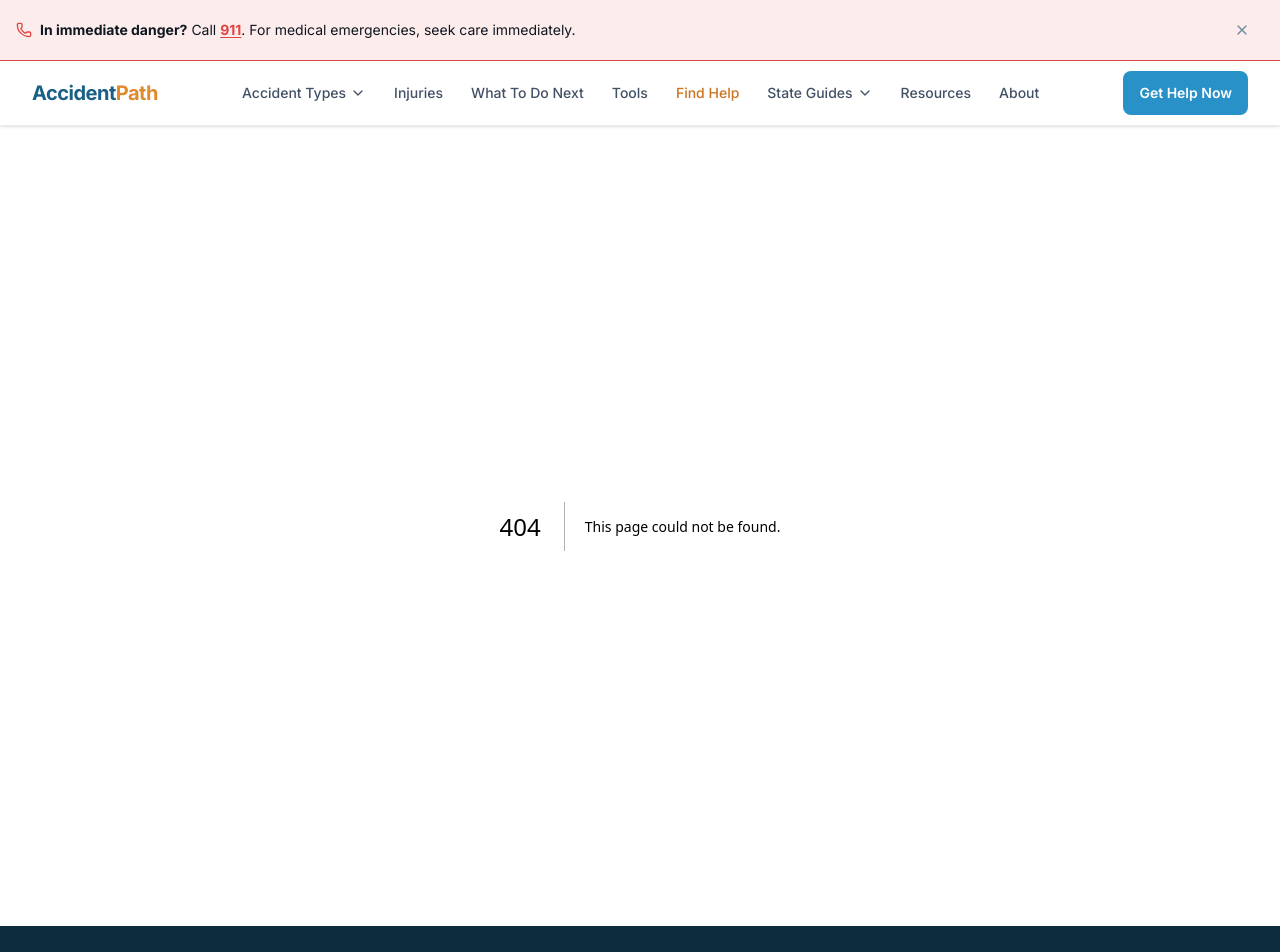
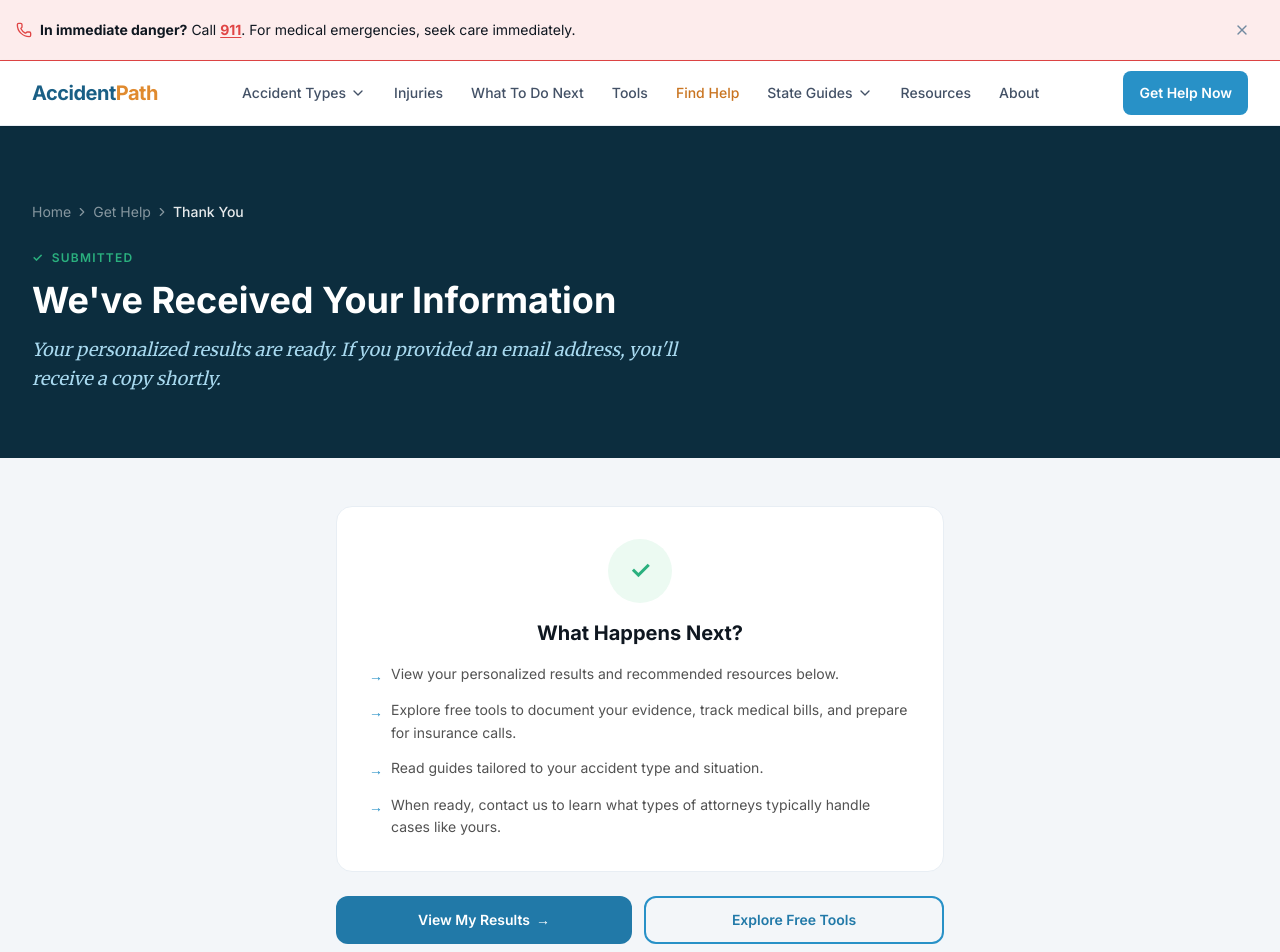
Before and after one commit to the-comet-companies/accident-path, a Next.js app: page /find-help/thank-you in a window 1280 px wide. Before the commit this address had no page. Shown: the top 952 px of the page. Built offline with nearby package versions, Linux system fonts and the light colour scheme.

Commit message:
feat(intake): add /find-help/thank-you confirmation page

```diff
--- /dev/null
+++ b/app/find-help/thank-you/page.tsx
@@ -0,0 +1,84 @@
+import Link from 'next/link'
+import { Breadcrumb } from '@/components/layout/Breadcrumb'
+import { DisclaimerBanner } from '@/components/ui/DisclaimerBanner'
+import { buildMetaTags } from '@/components/seo/MetaTags'
+
+export const metadata = buildMetaTags({
+  title: 'Thank You — AccidentPath',
+  description: 'Your intake has been submitted. View your personalized next steps and resources.',
+  canonical: '/find-help/thank-you',
+  noIndex: true,
+})
+
+export default function ThankYouPage() {
+  return (
+    <div className="min-h-screen bg-surface-page">
+      <div className="bg-primary-900 py-12 lg:py-16">
+        <div className="max-w-7xl mx-auto px-4 sm:px-6 lg:px-8">
+          <Breadcrumb
+            items={[
+              { label: 'Get Help', href: '/find-help' },
+              { label: 'Thank You' },
+            ]}
+            variant="dark"
+          />
+          <div className="flex items-center gap-2 text-success-500 text-xs font-semibold uppercase tracking-widest font-sans mt-4 mb-3">
+            <span aria-hidden="true">✓</span> Submitted
+          </div>
+          <h1 className="font-sans font-bold text-3xl sm:text-4xl text-white leading-tight">
+            We&apos;ve Received Your Information
+          </h1>
+          <p className="mt-3 font-serif italic text-primary-200 text-lg max-w-2xl leading-relaxed">
+            Your personalized results are ready. If you provided an email address, you&apos;ll receive a copy shortly.
+          </p>
+        </div>
+      </div>
+
+      <div className="max-w-2xl mx-auto px-4 sm:px-6 lg:px-8 py-12 flex flex-col gap-6">
+        <div className="bg-surface-card rounded-2xl border border-neutral-100 p-8 text-center">
+          <div className="w-16 h-16 rounded-full bg-success-50 flex items-center justify-center mx-auto mb-4" aria-hidden="true">
+            <span className="text-success-500 text-2xl font-bold">✓</span>
+          </div>
+          <h2 className="font-sans font-bold text-xl text-neutral-950 mb-2">
+            What Happens Next?
+          </h2>
+          <ul className="text-sm text-neutral-600 font-sans leading-relaxed text-left mt-4 flex flex-col gap-3">
+            <li className="flex gap-2">
+              <span className="text-primary-500 shrink-0 mt-0.5" aria-hidden="true">→</span>
+              View your personalized results and recommended resources below.
+            </li>
+            <li className="flex gap-2">
+              <span className="text-primary-500 shrink-0 mt-0.5" aria-hidden="true">→</span>
+              Explore free tools to document your evidence, track medical bills, and prepare for insurance calls.
+            </li>
+            <li className="flex gap-2">
+              <span className="text-primary-500 shrink-0 mt-0.5" aria-hidden="true">→</span>
+              Read guides tailored to your accident type and situation.
+            </li>
+            <li className="flex gap-2">
+              <span className="text-primary-500 shrink-0 mt-0.5" aria-hidden="true">→</span>
+              When ready, contact us to learn what types of attorneys typically handle cases like yours.
+            </li>
+          </ul>
+        </div>
+
+        <div className="flex flex-col sm:flex-row gap-3">
+          <Link
+            href="/find-help/results"
+            className="flex-1 inline-flex items-center justify-center px-5 py-3 rounded-xl bg-primary-600 text-white font-sans font-semibold text-sm min-h-[44px] hover:bg-primary-700 transition-colors"
+          >
+            View My Results <span aria-hidden="true" className="ml-1.5">→</span>
+          </Link>
+          <Link
+            href="/tools"
+            className="flex-1 inline-flex items-center justify-center px-5 py-3 rounded-xl border-2 border-primary-500 text-primary-600 font-sans font-semibold text-sm min-h-[44px] hover:bg-primary-50 transition-colors"
+          >
+            Explore Free Tools
+          </Link>
+        </div>
+
+        <DisclaimerBanner variant="intake" />
+      </div>
+    </div>
+  )
+}
```
